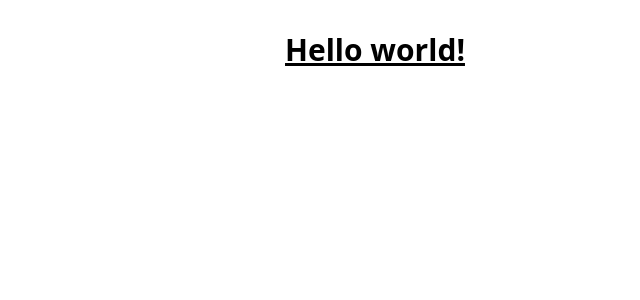
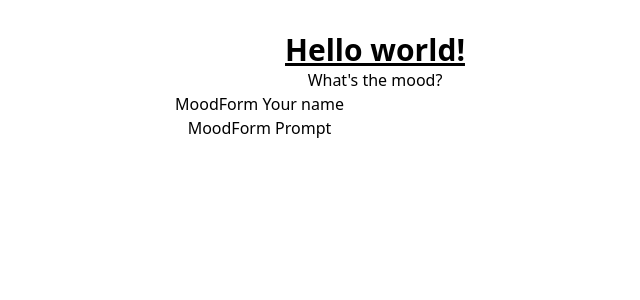
Before and after one commit to dangabrielle/moodboard-mern, a React (Vite) app in the folder client/: page / in a window 1280 px wide. Shown: the top 300 px of the page, without its empty margins (265-905 px from the left). Built offline with nearby package versions, Linux system fonts and the light colour scheme.

Commit message:
wip: create forms for prompts

```diff
--- a/client/index.html
+++ b/client/index.html
@@ -6,7 +6,7 @@
     <meta name="viewport" content="width=device-width, initial-scale=1.0" />
     <title>Moodboard</title>
   </head>
-  <body>
+  <body className="bg-slate-50">
     <div id="root"></div>
     <script type="module" src="/src/main.jsx"></script>
   </body>
--- /dev/null
+++ b/client/src/components/MoodForm.jsx
@@ -0,0 +1,20 @@
+import React, { useState } from "react";
+
+const MoodForm = ({ labelName, type, name, value, handleChange }) => {
+  return (
+    <div>
+      MoodForm
+      <label htmlFor={name}> {labelName}</label>
+      <input
+        type={type}
+        id={name}
+        name={name}
+        value={value}
+        onChange={handleChange}
+        required
+      />
+    </div>
+  );
+};
+
+export default MoodForm;
--- /dev/null
+++ b/client/src/components/MoodImage.jsx
@@ -0,0 +1,7 @@
+import React from "react";
+
+const MoodImage = () => {
+  return <div>MoodImage</div>;
+};
+
+export default MoodImage;
--- a/client/src/pages/App/App.jsx
+++ b/client/src/pages/App/App.jsx
@@ -1,12 +1,18 @@
 import { useState } from "react";
-import Main from "../MainPage/MainPage.jsx";
+import { Routes, Route } from "react-router-dom";
+import MainPage from "../MainPage/MainPage.jsx";
 
 import "./App.css";
 
 function App() {
   const [count, setCount] = useState(0);
 
-  return <h1 className="text-3xl font-bold underline">Hello world!</h1>;
+  return (
+    <>
+      <h1 className="text-3xl font-bold underline">Hello world!</h1>
+      <MainPage />
+    </>
+  );
 }
 
 export default App;
--- a/client/src/pages/MainPage/MainPage.jsx
+++ b/client/src/pages/MainPage/MainPage.jsx
@@ -1,7 +1,43 @@
-import React from "react";
+import React, { useState, useEffect } from "react";
+import MoodForm from "../../components/MoodForm";
+import MoodImage from "../../components/MoodImage";
 
 const MainPage = () => {
-  return <div>main</div>;
+  const [form, setForm] = useState({
+    name: "",
+    prompt: "",
+    photo: "",
+  });
+
+  const [img, setImg] = useState(false);
+
+  const handleSubmit = () => {};
+
+  const handleChange = (e) => {};
+
+  return (
+    <section>
+      <h1>What's the mood?</h1>
+      <div>
+        <form onSubmit={handleSubmit}>
+          <MoodForm
+            labelName="Your name"
+            type="text"
+            name="name"
+            value={form.name}
+            handleChange={handleChange}
+          />
+          <MoodForm
+            labelName="Prompt"
+            type="text"
+            name="prompt"
+            value={form.prompt}
+            handleChange={handleChange}
+          />
+        </form>
+      </div>
+    </section>
+  );
 };
 
 export default MainPage;
```
